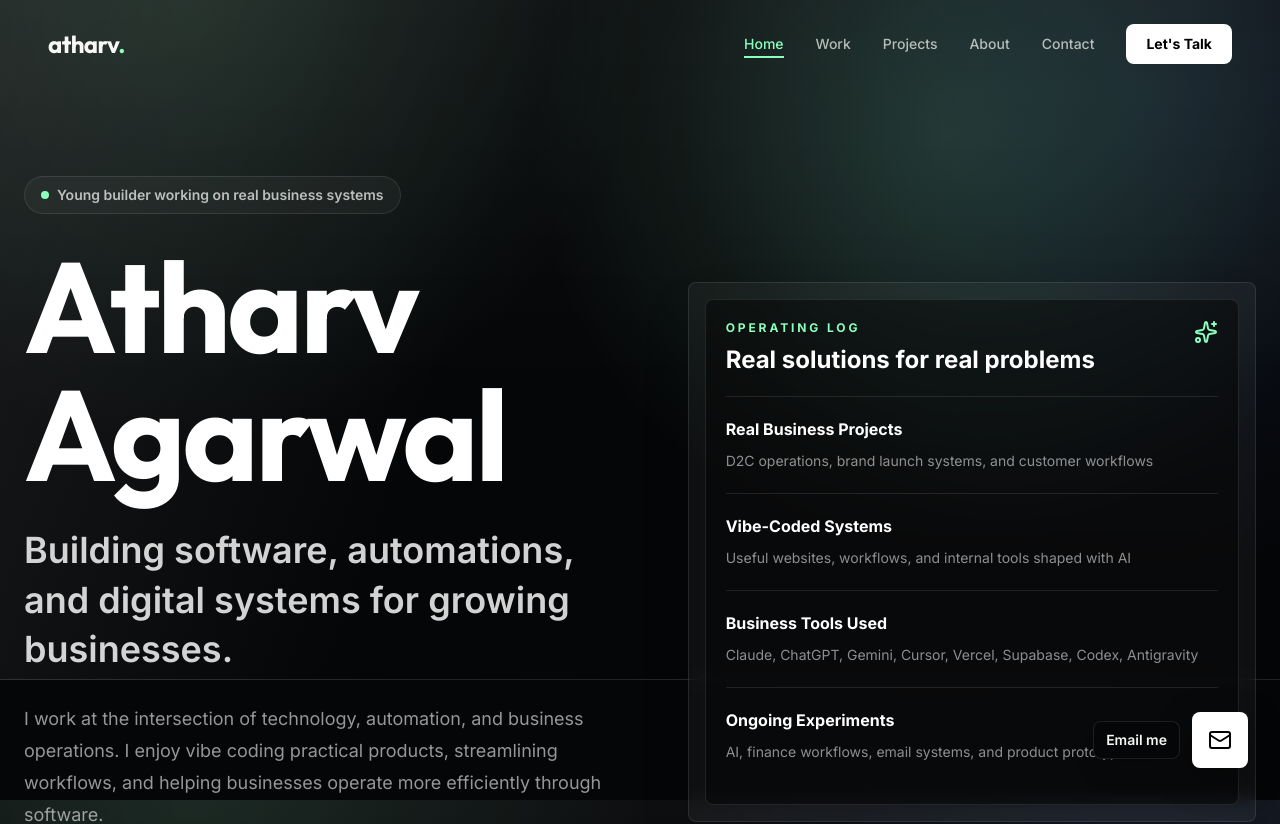
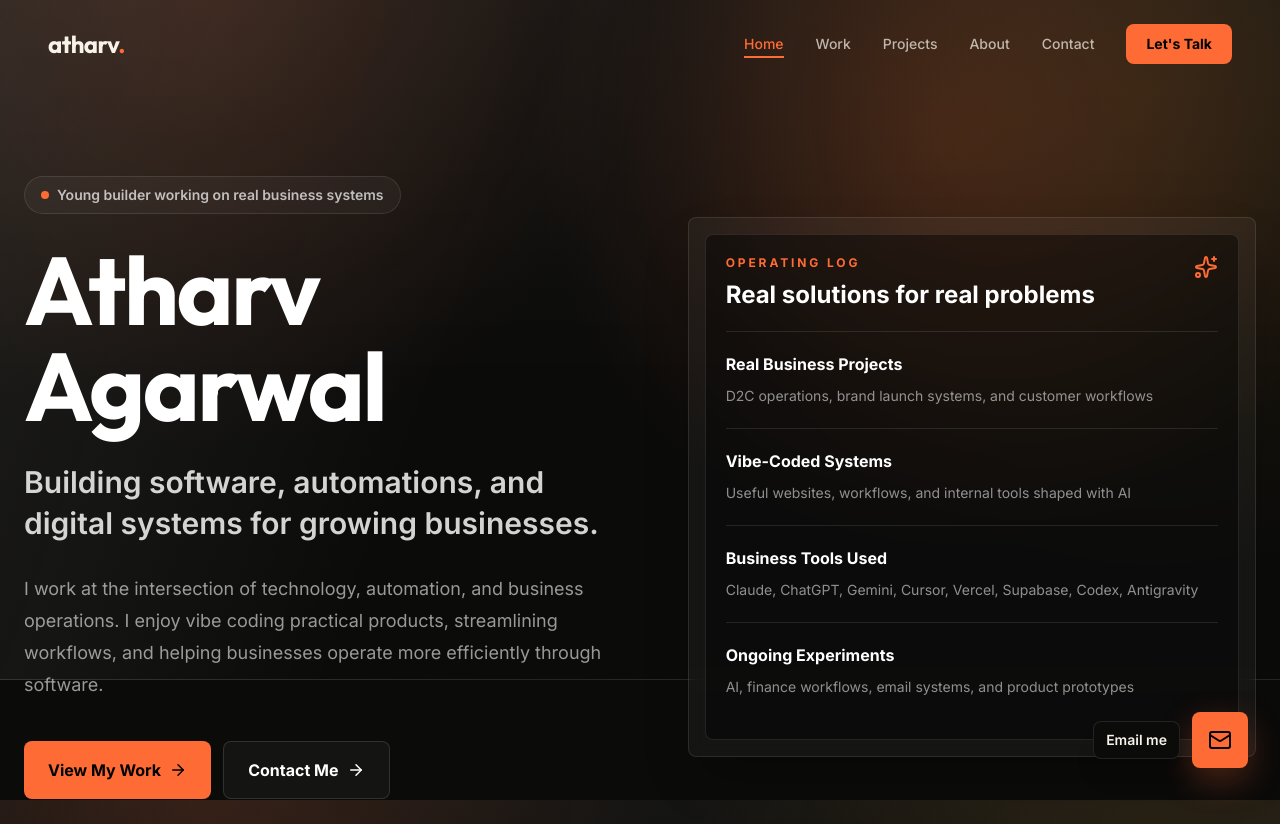
Before and after one commit to DevAtharv/personal, a Next.js app: page / in a window 1280 px wide. Shown: the top 824 px of the page. Built offline with nearby package versions, Linux system fonts and the light colour scheme.

Commit message:
Refine site palette and UI

```diff
--- a/src/app/contact/page.tsx
+++ b/src/app/contact/page.tsx
@@ -181,7 +181,7 @@ export default function Contact() {
                   <button
                     type="submit"
                     disabled={formState.status === "submitting"}
-                    className="w-full rounded-lg bg-white py-4 text-lg font-bold text-black transition-transform duration-300 hover:-translate-y-0.5 disabled:cursor-not-allowed disabled:opacity-70"
+                    className="w-full rounded-lg bg-accent py-4 text-lg font-bold text-black transition-transform duration-300 hover:-translate-y-0.5 hover:bg-accent-hover disabled:cursor-not-allowed disabled:opacity-70"
                   >
                     {formState.status === "submitting" ? "Preparing..." : "Submit Inquiry"}
                   </button>
--- a/src/app/globals.css
+++ b/src/app/globals.css
@@ -1,8 +1,8 @@
 @import "tailwindcss";
 
 @theme {
-  --color-accent: #8bffbd;
-  --color-accent-hover: #5de89d;
+  --color-accent: #ff6b35;
+  --color-accent-hover: #ff8555;
   --color-background: var(--background);
   --color-foreground: var(--foreground);
   --font-sans: var(--font-inter);
@@ -10,16 +10,16 @@
 }
 
 :root {
-  --background: #050608;
-  --foreground: #f7f8f4;
+  --background: #0b0b0a;
+  --foreground: #f8f3ea;
 }
 
 body {
   background-color: var(--background);
   background-image:
-    radial-gradient(circle at 15% 0%, rgba(139, 255, 189, 0.11), transparent 28rem),
-    radial-gradient(circle at 90% 12%, rgba(91, 141, 239, 0.11), transparent 30rem),
-    linear-gradient(180deg, rgba(255, 255, 255, 0.035), transparent 24rem);
+    radial-gradient(circle at 16% 0%, rgba(255, 107, 53, 0.14), transparent 28rem),
+    radial-gradient(circle at 90% 12%, rgba(245, 165, 36, 0.10), transparent 30rem),
+    linear-gradient(180deg, rgba(255, 246, 232, 0.04), transparent 24rem);
   color: var(--foreground);
   font-family: var(--font-sans), sans-serif;
   @apply antialiased selection:bg-accent/30 selection:text-accent;
--- a/src/app/page.tsx
+++ b/src/app/page.tsx
@@ -9,7 +9,7 @@ export default function Home() {
   return (
     <div className="w-full overflow-hidden">
       <section className="relative px-6 pb-24 pt-36 md:pt-44">
-        <div className="absolute inset-x-0 top-0 -z-10 h-[680px] border-b border-white/10 bg-[linear-gradient(110deg,rgba(255,255,255,0.08),transparent_38%),radial-gradient(circle_at_74%_20%,rgba(139,255,189,0.16),transparent_26rem)]" />
+        <div className="absolute inset-x-0 top-0 -z-10 h-[680px] border-b border-white/10 bg-[linear-gradient(110deg,rgba(255,246,232,0.08),transparent_38%),radial-gradient(circle_at_74%_20%,rgba(255,107,53,0.18),transparent_26rem)]" />
         <div className="container mx-auto grid max-w-7xl grid-cols-1 gap-12 lg:grid-cols-[1.04fr_0.96fr] lg:items-center">
           <motion.div
             initial={{ opacity: 0, y: 22 }}
@@ -20,20 +20,20 @@ export default function Home() {
               <span className="h-2 w-2 rounded-full bg-accent" />
               Young builder working on real business systems
             </div>
-            <h1 className="text-6xl font-heading font-bold tracking-tight text-white md:text-8xl lg:text-9xl">
+            <h1 className="text-5xl font-heading font-bold tracking-tight text-white md:text-7xl lg:text-8xl">
               Atharv Agarwal
             </h1>
-            <h2 className="mt-7 max-w-3xl text-2xl font-semibold leading-snug text-white/82 md:text-4xl">
+            <h2 className="mt-7 max-w-3xl text-2xl font-semibold leading-snug text-white/82 md:text-3xl">
               Building software, automations, and digital systems for growing businesses.
             </h2>
             <p className="mt-7 max-w-2xl text-lg leading-8 text-white/58">
               I work at the intersection of technology, automation, and business operations. I enjoy vibe coding practical products, streamlining workflows, and helping businesses operate more efficiently through software.
             </p>
             <div className="mt-10 flex flex-col gap-3 sm:flex-row">
-              <Link href="/work" className="inline-flex items-center justify-center gap-2 rounded-lg bg-white px-6 py-4 font-bold text-black transition-transform hover:-translate-y-0.5">
+              <Link href="/work" className="inline-flex items-center justify-center gap-2 rounded-lg bg-accent px-6 py-4 font-bold text-black transition-transform hover:-translate-y-0.5 hover:bg-accent-hover">
                 View My Work <ArrowRight size={18} />
               </Link>
-              <Link href="/contact" className="inline-flex items-center justify-center gap-2 rounded-lg border border-white/12 bg-white/[0.04] px-6 py-4 font-bold text-white transition-colors hover:bg-white/[0.08]">
+              <Link href="/contact" className="inline-flex items-center justify-center gap-2 rounded-lg border border-white/12 bg-white/[0.04] px-6 py-4 font-bold text-white transition-colors hover:border-accent/40 hover:bg-white/[0.08]">
                 Contact Me <ArrowRight size={18} />
               </Link>
             </div>
@@ -97,7 +97,7 @@ export default function Home() {
                 transition={{ duration: 0.45, delay: index * 0.08 }}
                 className="grid grid-cols-1 overflow-hidden rounded-lg border border-white/10 bg-white/[0.035] lg:grid-cols-[0.82fr_1.18fr]"
               >
-                <div className="relative min-h-72 border-b border-white/10 bg-[radial-gradient(circle_at_20%_12%,rgba(139,255,189,0.24),transparent_16rem),linear-gradient(145deg,rgba(255,255,255,0.10),rgba(255,255,255,0.02))] p-6 lg:border-b-0 lg:border-r">
+                <div className="relative min-h-72 border-b border-white/10 bg-[radial-gradient(circle_at_20%_12%,rgba(255,107,53,0.24),transparent_16rem),linear-gradient(145deg,rgba(255,246,232,0.10),rgba(255,255,255,0.02))] p-6 lg:border-b-0 lg:border-r">
                   <div className="flex items-center justify-between gap-4">
                     <span className="rounded-full border border-white/10 bg-black/25 px-3 py-1 text-xs font-bold uppercase tracking-wider text-white/70">
                       {work.status}
@@ -206,7 +206,7 @@ export default function Home() {
       </section>
 
       <section className="px-6 pb-24">
-        <div className="container mx-auto max-w-7xl rounded-lg border border-white/10 bg-white px-6 py-12 text-black md:px-10 md:py-16">
+        <div className="container mx-auto max-w-7xl rounded-lg border border-white/10 bg-[#f8f3ea] px-6 py-12 text-black md:px-10 md:py-16">
           <div className="flex flex-col justify-between gap-8 md:flex-row md:items-center">
             <div>
               <p className="mb-3 text-sm font-bold uppercase tracking-[0.24em] text-black/45">Contact</p>
@@ -215,7 +215,7 @@ export default function Home() {
                 I am always interested in discussing technology, business systems, automation, and new ideas.
               </p>
             </div>
-            <Link href="/contact" className="inline-flex shrink-0 items-center justify-center gap-2 rounded-lg bg-black px-6 py-4 font-bold text-white transition-transform hover:-translate-y-0.5">
+            <Link href="/contact" className="inline-flex shrink-0 items-center justify-center gap-2 rounded-lg bg-accent px-6 py-4 font-bold text-black transition-transform hover:-translate-y-0.5 hover:bg-accent-hover">
               Contact Me <ArrowRight size={18} />
             </Link>
           </div>
--- a/src/app/services/page.tsx
+++ b/src/app/services/page.tsx
@@ -54,12 +54,12 @@ export default function Services() {
           ))}
         </div>
 
-        <div className="mt-16 rounded-lg border border-white/10 bg-white px-6 py-10 text-black md:px-8">
+        <div className="mt-16 rounded-lg border border-white/10 bg-[#f8f3ea] px-6 py-10 text-black md:px-8">
           <h2 className="text-3xl font-heading font-bold">Want to discuss a useful system?</h2>
           <p className="mt-4 max-w-2xl text-black/62">
             I&apos;m interested in business systems, automation, workflow design, and practical product ideas.
           </p>
-          <Link href="/contact" className="mt-6 inline-flex items-center gap-2 rounded-lg bg-black px-5 py-3 font-bold text-white">
+          <Link href="/contact" className="mt-6 inline-flex items-center gap-2 rounded-lg bg-accent px-5 py-3 font-bold text-black hover:bg-accent-hover">
             Contact Me <ArrowRight size={16} />
           </Link>
         </div>
--- a/src/app/work/page.tsx
+++ b/src/app/work/page.tsx
@@ -34,7 +34,7 @@ export default function Work() {
               className="scroll-mt-28 overflow-hidden rounded-lg border border-white/10 bg-white/[0.035]"
             >
               <div className="grid grid-cols-1 lg:grid-cols-[0.85fr_1.15fr]">
-                <div className="min-h-80 border-b border-white/10 bg-[radial-gradient(circle_at_30%_18%,rgba(139,255,189,0.22),transparent_17rem),linear-gradient(145deg,rgba(255,255,255,0.10),rgba(255,255,255,0.02))] p-6 lg:border-b-0 lg:border-r md:p-8">
+                <div className="min-h-80 border-b border-white/10 bg-[radial-gradient(circle_at_30%_18%,rgba(255,107,53,0.24),transparent_17rem),linear-gradient(145deg,rgba(255,246,232,0.10),rgba(255,255,255,0.02))] p-6 lg:border-b-0 lg:border-r md:p-8">
                   <div className="flex flex-wrap items-center justify-between gap-3">
                     <span className="rounded-full border border-white/10 bg-black/25 px-3 py-1 text-xs font-bold uppercase tracking-wider text-white/70">{work.status}</span>
                     <span className="text-xs font-bold uppercase tracking-[0.22em] text-accent">Featured</span>
@@ -72,11 +72,11 @@ export default function Work() {
 
                   <div className="mt-8 flex flex-wrap gap-4">
                     {work.url ? (
-                      <a href={work.url} target="_blank" rel="noopener noreferrer" className="inline-flex items-center gap-2 rounded-lg bg-white px-5 py-3 text-sm font-bold text-black transition-transform hover:-translate-y-0.5">
+                      <a href={work.url} target="_blank" rel="noopener noreferrer" className="inline-flex items-center gap-2 rounded-lg bg-accent px-5 py-3 text-sm font-bold text-black transition-transform hover:-translate-y-0.5 hover:bg-accent-hover">
                         Visit Live Site <ExternalLink size={15} />
                       </a>
                     ) : (
-                      <Link href="/contact" className="inline-flex items-center gap-2 rounded-lg bg-white px-5 py-3 text-sm font-bold text-black transition-transform hover:-translate-y-0.5">
+                      <Link href="/contact" className="inline-flex items-center gap-2 rounded-lg bg-accent px-5 py-3 text-sm font-bold text-black transition-transform hover:-translate-y-0.5 hover:bg-accent-hover">
                         Discuss Launch Systems <ArrowRight size={16} />
                       </Link>
                     )}
--- a/src/components/ContactFab.tsx
+++ b/src/components/ContactFab.tsx
@@ -15,7 +15,7 @@ export default function ContactFab() {
       initial={{ scale: 0, opacity: 0 }}
       animate={{ scale: 1, opacity: 1 }}
       transition={{ delay: 0.8, type: "spring", stiffness: 200, damping: 20 }}
-      className="fixed bottom-5 right-5 z-50 flex items-center justify-center rounded-lg bg-white p-4 text-black shadow-[0_12px_34px_rgba(0,0,0,0.35)] transition-transform duration-300 hover:-translate-y-0.5 hover:bg-accent md:bottom-8 md:right-8"
+      className="fixed bottom-5 right-5 z-50 flex items-center justify-center rounded-lg bg-accent p-4 text-black shadow-[0_12px_34px_rgba(255,107,53,0.28)] transition-transform duration-300 hover:-translate-y-0.5 hover:bg-accent-hover md:bottom-8 md:right-8"
       aria-label="Email Atharv"
     >
       <Mail size={24} />
--- a/src/components/layout/Navbar.tsx
+++ b/src/components/layout/Navbar.tsx
@@ -58,7 +58,7 @@ export default function Navbar() {
           ))}
           <Link
             href="/contact"
-            className="px-5 py-2.5 rounded-lg bg-white text-black font-bold text-sm hover:bg-accent transition-all duration-300"
+            className="px-5 py-2.5 rounded-lg bg-accent text-black font-bold text-sm hover:bg-accent-hover transition-all duration-300"
           >
             Let's Talk
           </Link>
@@ -101,7 +101,7 @@ export default function Navbar() {
               <Link
                 href="/contact"
                 onClick={() => setMobileMenuOpen(false)}
-                className="mt-4 px-6 py-3 rounded-lg bg-white text-black font-bold text-center hover:bg-accent transition-colors"
+                className="mt-4 px-6 py-3 rounded-lg bg-accent text-black font-bold text-center hover:bg-accent-hover transition-colors"
               >
                 Let's Talk
               </Link>
```
